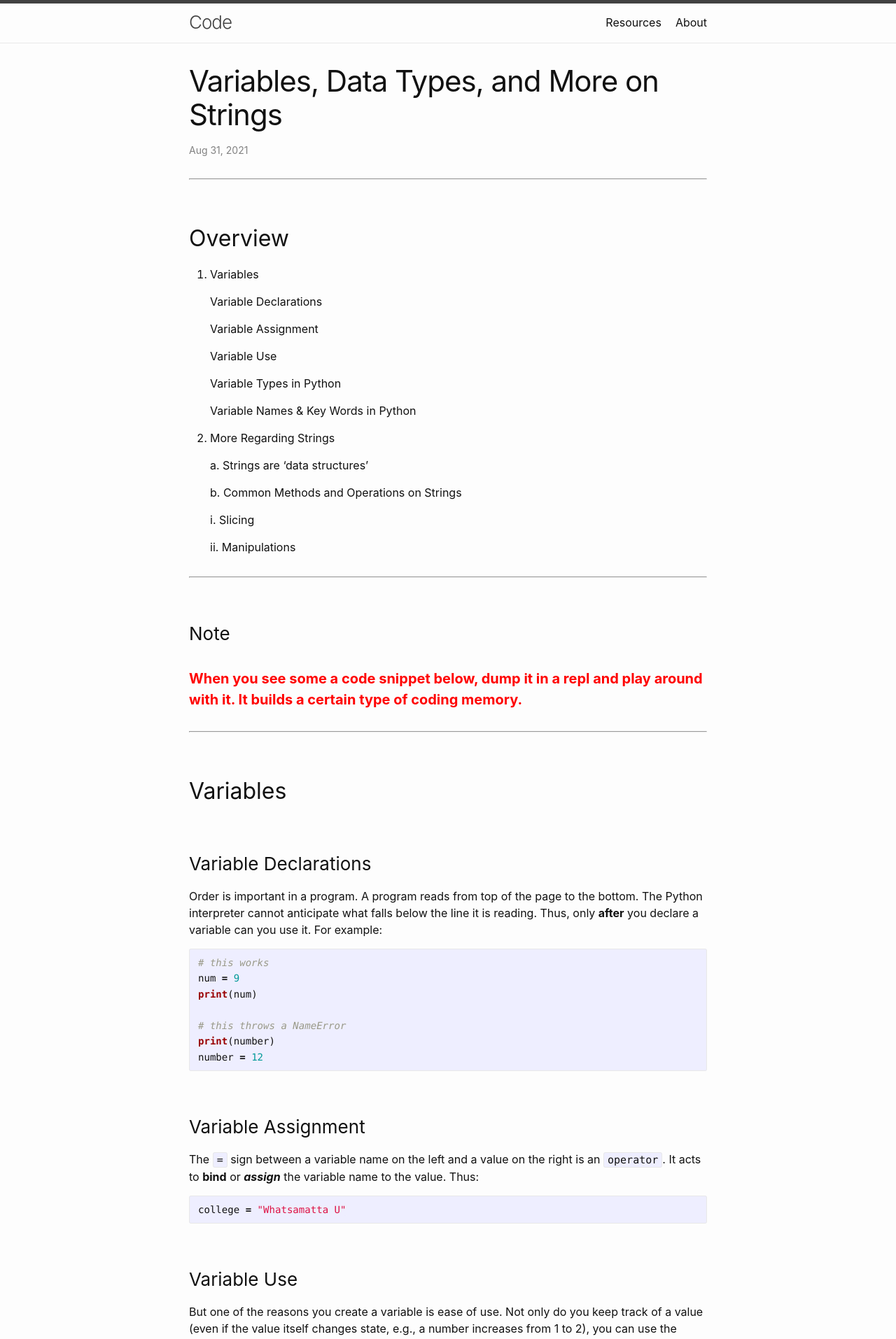
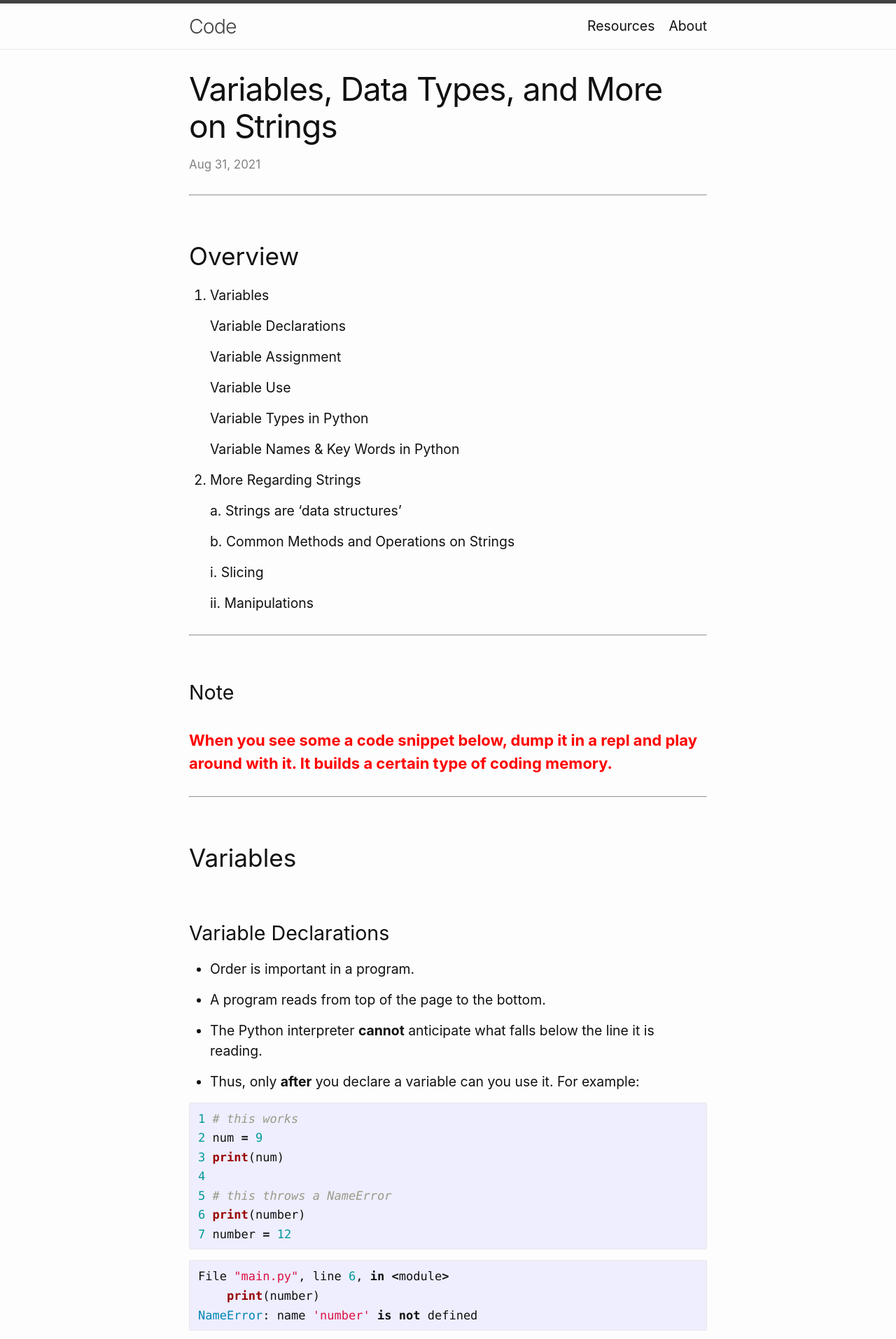
Before and after one commit to multum-non-multa/code, a Jekyll site: the page built from _posts/2021-08-31-variables-string-methods-functions.md, in a window 1280 px wide. Shown: the top 1914 px of the page at 70% size. Built offline with Jekyll 4.4.1, drawn with Linux system fonts in a browser that asks for light colours.

Commit message:
tweak scss font size - tweak strings post - variable post

````diff
--- a/_posts/2021-08-31-variables-string-methods-functions.md
+++ b/_posts/2021-08-31-variables-string-methods-functions.md
@@ -42,17 +42,30 @@ title: "Variables, Data Types, and More on Strings"
 
 ### Variable Declarations
 
-Order is important in a program.  A program reads from top of the page to the bottom.  The Python interpreter cannot anticipate what falls below the line it is reading.  Thus, only __after__ you declare a variable can you use it.  For example:
+- Order is important in a program.
+
+- A program reads from top of the page to the bottom.
+
+- The Python interpreter __cannot__ anticipate what falls below the line it is reading.
+
+- Thus, only __after__ you declare a variable can you use it.  For example:
 
 ```python
-# this works
-num = 9
-print(num)
+1 # this works
+2 num = 9
+3 print(num)
+4
+5 # this throws a NameError
+6 print(number)
+7 number = 12
+```
 
-# this throws a NameError
-print(number)
-number = 12
+```python
+File "main.py", line 6, in <module>
+    print(number)
+NameError: name 'number' is not defined
 ```
+
 
 ### Variable Assignment
 
--- a/_sass/minima/initialize.scss
+++ b/_sass/minima/initialize.scss
@@ -4,7 +4,8 @@
 
 $base-font-family: -apple-system, BlinkMacSystemFont, "Segoe UI", "Segoe UI Symbol", "Segoe UI Emoji", "Apple Color Emoji", Roboto, Helvetica, Arial, sans-serif !default;
 $code-font-family: "Menlo", "Inconsolata", "Consolas", "Roboto Mono", "Ubuntu Mono", "Liberation Mono", "Courier New", monospace;
-$base-font-size:   16px !default;
+// $base-font-size:   16px !default;
+$base-font-size:   1.1rem !default;
 $base-font-weight: 400 !default;
 $small-font-size:  $base-font-size * 0.875 !default;
 $base-line-height: 1.5 !default;
````
Also changed, not shown: _posts/2021-08-18-printing-strings.md (+10 -15 lines), _posts/01-01.md (added), 3 other files.
